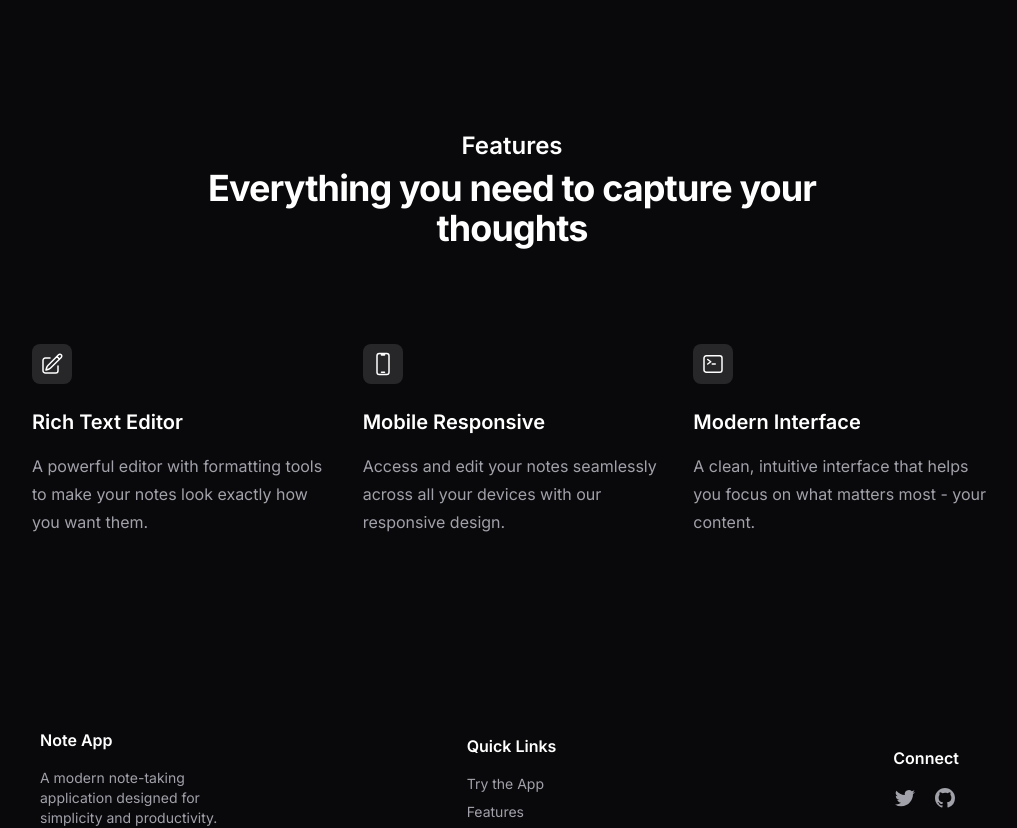
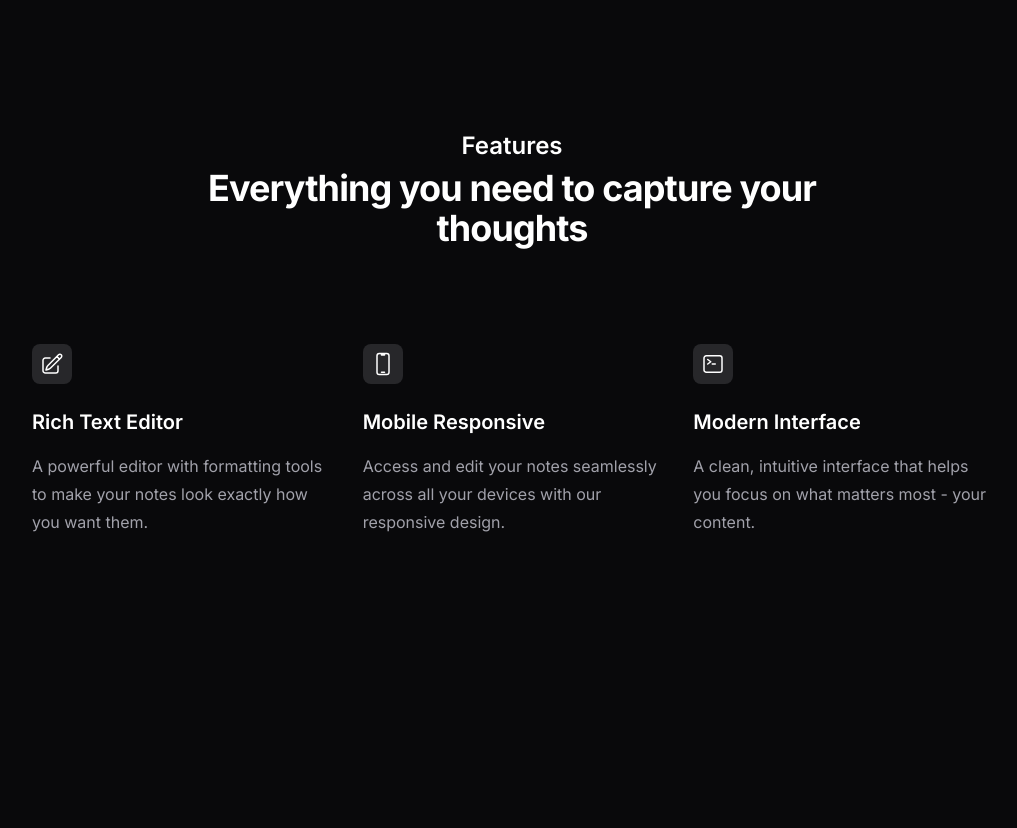
Before and after one commit to ErmanDev/listahan-app-ni-dariel-avila, a Next.js app: page / in a window 1280 px wide. Shown: the part 760-1588 px from the top of the page, without its empty margins (128-1145 px from the left). Built offline with nearby package versions, Linux system fonts and the light colour scheme.

Commit message:
Update page.tsx

```diff
--- a/app/page.tsx
+++ b/app/page.tsx
@@ -38,7 +38,7 @@ export default function Home() {
   return (
     <div className="min-h-screen bg-zinc-950 text-white">
       {/* Hero Section */}
-      <div className="relative isolate px-6 pt-14 lg:px-8">
+      <div className="min-h-screen relative isolate px-6 pt-14 lg:px-8 flex items-center justify-center">
         <div className="absolute inset-x-0 -top-40 -z-10 transform-gpu overflow-hidden blur-3xl sm:-top-80">
           <div className="relative left-[calc(50%-11rem)] aspect-[1155/678] w-[36.125rem] -translate-x-1/2 rotate-[30deg] bg-gradient-to-tr from-zinc-800 to-zinc-900 opacity-30 sm:left-[calc(50%-30rem)] sm:w-[72.1875rem]"></div>
         </div>
@@ -67,9 +67,11 @@ export default function Home() {
             </div>
           </div>
         </div>
+      </div>
 
-        {/* Features Section */}
-        <div id="features" className="mx-auto max-w-5xl px-6 sm:mt-20 lg:px-8 mb-36">
+
+    {/* Features Section */}
+    <div id="features" className="min-h-screen mx-auto max-w-5xl px-6 sm:mt-20 lg:px-8">
           <div className="mx-auto max-w-2xl lg:text-center mb-16">
             <h2 className="text-2xl font-semibold leading-7 text-white">Features</h2>
             <p className="mt-2 text-3xl font-bold tracking-tight text-white sm:text-4xl">
@@ -95,7 +97,7 @@ export default function Home() {
           </div>
         </div>
 
-        {/* Footer */}
+          {/* Footer */}
       <footer className="bg-zinc-950 text-zinc-400 py-12 px-6">
         <div className="max-w-7xl mx-auto">
 
@@ -143,8 +145,6 @@ export default function Home() {
           </div>
         </div>
       </footer>
-      </div>
-
 
 
     </div>
```
